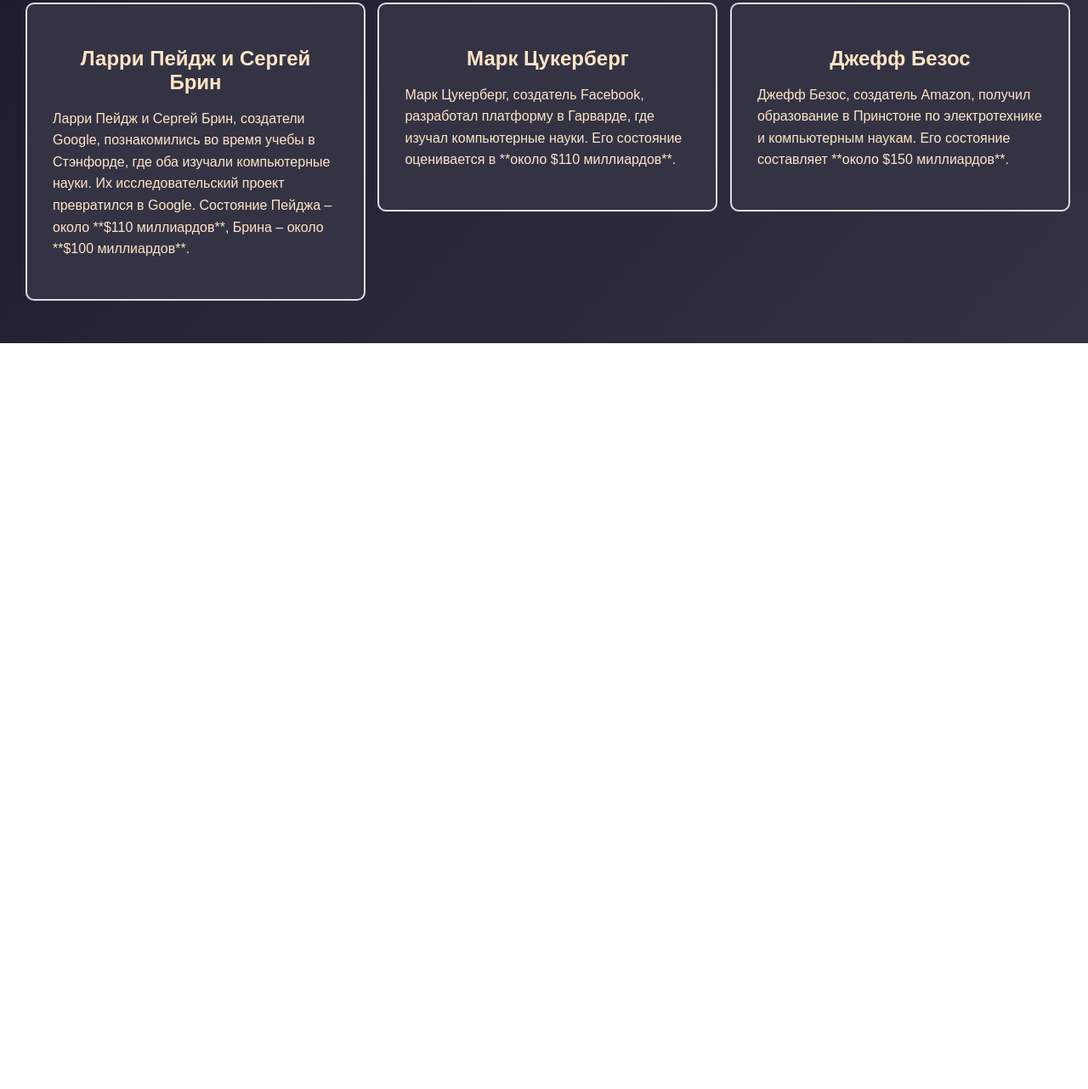
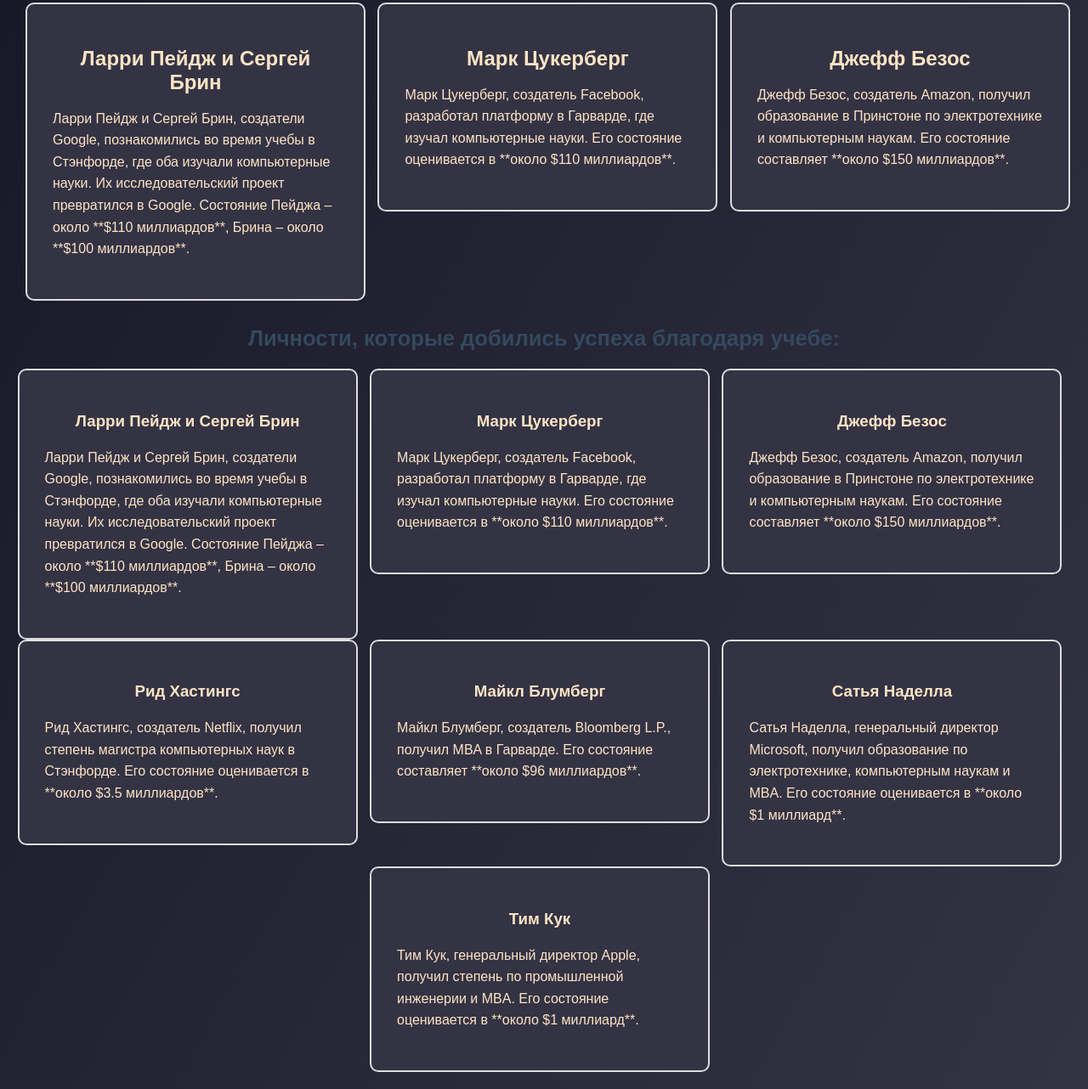
Before and after one commit to vorrym/HakatonProject, a plain HTML site: page index.html in a window 1280 px wide. Shown: the part 945-2227 px from the top of the page at 85% size. Before the commit the page ends 1349 px from the top, so only its background shows below. Drawn offline with Linux system fonts and the light colour scheme.

Commit message:
Update index.html

```diff
--- a/index.html
+++ b/index.html
@@ -7,12 +7,13 @@
     <link rel="stylesheet" href="style.css">
 </head>
 <body>
+    <!-- <img id="cat-image" src="https://avatars.mds.yandex.net/i?id=10e8c68ef850feab41834dd4acaaabae_l-4349461-images-thumbs&n=13" alt="Котик"> -->
+
     <div class="container">
         <h1 class="heading">Мотивация для Учёбы</h1>
 
         <!-- Помодоро Таймер -->
 <div id="timer-message">Выберите таймер перед началом</div>
-
 <div class="container">
       <div class="timer">
         <div class="button-container">
@@ -74,8 +75,8 @@
                 <h2>Регистрация ученика</h2>
                 <form id="register-student-form">
                     <input type="text" id="student-username" placeholder="Имя пользователя" required>
+                    <input type="text" id="parent-username" placeholder="Почта">
                     <input type="password" id="student-password" placeholder="Пароль" required>
-                    <input type="text" id="parent-username" placeholder="Имя пользователя родителя (необязательно)">
                     <button type="submit" class="btn">Зарегистрироваться</button>
                 </form>
 
@@ -90,6 +91,11 @@
                 <div id="message"></div>
             </div>
         </div>
+
+
+
+
+
 
         <div id="dashboard" style="display:none;">
             <h2>Панель управления</h2>
@@ -184,6 +190,52 @@
                 </div>
             </div>
     </div>
+    <div class="uspeh">
+        <h2>Личности, которые добились успеха благодаря учебе:</h2>
+        <div class="slider">
+        <!-- Четырнадцатый слайд -->
+        <div class="slide">
+            <h3>Ларри Пейдж и Сергей Брин</h3>
+            <p>Ларри Пейдж и Сергей Брин, создатели Google, познакомились во время учебы в Стэнфорде, где оба изучали компьютерные науки. Их исследовательский проект превратился в Google. Состояние Пейджа – около **$110 миллиардов**, Брина – около **$100 миллиардов**.</p>
+        </div>
+
+        <!-- Пятнадцатый слайд -->
+        <div class="slide">
+            <h3>Марк Цукерберг</h3>
+            <p>Марк Цукерберг, создатель Facebook, разработал платформу в Гарварде, где изучал компьютерные науки. Его состояние оценивается в **около $110 миллиардов**.</p>
+        </div>
+
+        <!-- Шестнадцатый слайд -->
+        <div class="slide">
+            <h3>Джефф Безос</h3>
+            <p>Джефф Безос, создатель Amazon, получил образование в Принстоне по электротехнике и компьютерным наукам. Его состояние составляет **около $150 миллиардов**.</p>
+        </div>
+
+        <!-- Семнадцатый слайд -->
+        <div class="slide">
+            <h3>Рид Хастингс</h3>
+            <p>Рид Хастингс, создатель Netflix, получил степень магистра компьютерных наук в Стэнфорде. Его состояние оценивается в **около $3.5 миллиардов**.</p>
+        </div>
+
+        <!-- Восемнадцатый слайд -->
+        <div class="slide">
+            <h3>Майкл Блумберг</h3>
+            <p>Майкл Блумберг, создатель Bloomberg L.P., получил MBA в Гарварде. Его состояние составляет **около $96 миллиардов**.</p>
+        </div>
+
+        <!-- Девятнадцатый слайд -->
+        <div class="slide">
+            <h3>Сатья Наделла</h3>
+            <p>Сатья Наделла, генеральный директор Microsoft, получил образование по электротехнике, компьютерным наукам и MBA. Его состояние оценивается в **около $1 миллиард**.</p>
+        </div>
+
+        <!-- Двадцатый слайд -->
+        <div class="slide">
+            <h3>Тим Кук</h3>
+            <p>Тим Кук, генеральный директор Apple, получил степень по промышленной инженерии и MBA. Его состояние оценивается в **около $1 миллиард**.</p>
+        </div>
+    </div>
+    </div>
 
     <script src="script.js"></script>
 </body>
```
